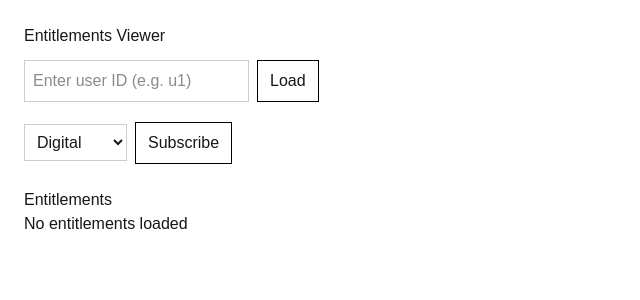
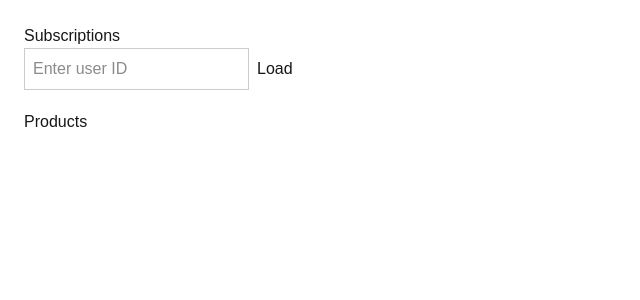
Before and after one commit to lukaskeelwapo/atlantic-assessment, a Next.js app: page / in a window 1280 px wide. Shown: the top 300 px of the page, without its empty margins (0-640 px from the left). Built offline with nearby package versions, Linux system fonts and the light colour scheme.

Commit message:
fix: add ability to unsubscribe

```diff
--- /dev/null
+++ b/src/app/api/products/route.ts
@@ -0,0 +1,9 @@
+
+import { PRODUCTS } from "@/app/lib/products"
+
+// So front end can access full list of products
+export async function GET(
+  request: Request,
+) {
+  return Response.json(PRODUCTS)
+}
--- a/src/app/api/registrations/[id]/revoke/route.ts
+++ b/src/app/api/registrations/[id]/revoke/route.ts
@@ -0,0 +1,30 @@
+import { registrations } from "@/app/lib/registrations"
+
+// This unsubscribes a user from a product by updates the expiresAt value of the registration
+export async function POST(
+  request: Request,
+  context: { params: { id: string } }
+) {
+  const { id } = context.params
+
+  const now = new Date()
+
+  const registration = registrations.find(
+    (r) => r.id === id
+  )
+
+  if (!registration) {
+    return Response.json(
+      { error: "Registration not found" },
+      { status: 404 }
+    )
+  }
+
+  registration.expiresAt = now.toISOString()
+
+  return Response.json({
+    success: true,
+    message: "Registration revoked successfully",
+    registration,
+  })
+}
--- a/src/app/api/registrations/route.ts
+++ b/src/app/api/registrations/route.ts
@@ -52,3 +52,39 @@ export async function POST(
     { status: 201 }
   )
 }
+
+export async function GET(request: Request) {
+  const { searchParams } = new URL(request.url)
+
+  const userId = searchParams.get("userId")
+
+  if (!userId) {
+    return Response.json(
+      { error: "userId is required" },
+      { status: 400 }
+    )
+  }
+
+  const now = new Date()
+
+  const userRegistrations = registrations.filter(
+    (r) => {
+      if (r.userId !== userId) return false
+
+      // filter out expired
+      if (
+        r.expiresAt &&
+        new Date(r.expiresAt) < now
+      ) {
+        return false
+      }
+
+      return true
+    }
+  )
+
+  return Response.json({
+    userId,
+    registrations: userRegistrations,
+  })
+}
--- /dev/null
+++ b/src/app/components/Products.tsx
@@ -0,0 +1,110 @@
+"use client"
+
+import { PRODUCTS } from "@/app/lib/products"
+
+type Props = {
+  userId: string
+  entitlements: string[]
+  onChange: () => Promise<void>
+}
+
+export default function Products({
+  userId,
+  entitlements,
+  onChange,
+}: Props) {
+  const productList = Object.values(PRODUCTS)
+
+  const hasEntitlement = (productId: string) => {
+    const product = PRODUCTS[productId as keyof typeof PRODUCTS]
+
+    return product.entitlements.some((e) =>
+      entitlements.includes(e)
+    )
+  }
+
+  async function subscribe(productId: string) {
+    await fetch("/api/registrations", {
+      method: "POST",
+      headers: {
+        "Content-Type": "application/json",
+      },
+      body: JSON.stringify({
+        userId,
+        productId,
+      }),
+    })
+
+    await onChange()
+  }
+
+  async function unsubscribe(registrationId: string) {
+    await fetch(
+      `/api/registrations/${registrationId}/revoke`,
+      {
+        method: "POST",
+      }
+    )
+
+    await onChange()
+  }
+
+  return (
+    <div style={{ marginTop: 24 }}>
+      <h2>Products</h2>
+
+      <div>
+        {productList.map((product) => {
+          const isActive = hasEntitlement(product.id)
+
+          return (
+            <div
+              key={product.id}
+              style={{
+                display: "flex",
+                justifyContent: "space-between",
+                padding: 12,
+                border: "1px solid #ddd",
+                marginTop: 8,
+              }}
+            >
+              <div>
+                <strong>{product.name}</strong>
+              </div>
+
+              <div>
+                {isActive ? (
+                  <button
+                    onClick={() =>
+                      unsubscribe(product.id)
+                    }
+                    style={{
+                      border: "1px solid red",
+                      color: "red",
+                      padding: "6px 10px",
+                    }}
+                  >
+                    Unsubscribe
+                  </button>
+                ) : (
+                  <button
+                    onClick={() =>
+                      subscribe(product.id)
+                    }
+                    style={{
+                      border: "1px solid green",
+                      color: "green",
+                      padding: "6px 10px",
+                    }}
+                  >
+                    Subscribe
+                  </button>
+                )}
+              </div>
+            </div>
+          )
+        })}
+      </div>
+    </div>
+  )
+}
--- a/src/app/lib/products.ts
+++ b/src/app/lib/products.ts
@@ -1,7 +1,7 @@
 import { Entitlements } from "./entitlements"
 
 // A product has access to a specific list of entitlements
-type Product = {
+export type Product = {
     name: string,
     id: string,
 
--- a/src/app/lib/registrations.ts
+++ b/src/app/lib/registrations.ts
@@ -1,7 +1,7 @@
 import { ProductId } from "./products"
 
 // A registration represents a specific user's access to a specific product
-type Registration = {
+export type Registration = {
     id: string,
 
     userId: string
--- a/src/app/page.tsx
+++ b/src/app/page.tsx
@@ -1,34 +1,34 @@
 "use client"
 
 import { useState } from "react"
+import { Product } from "./lib/products"
+import { Registration } from "./lib/registrations"
 
 // This is where users can see their products, and subscribe or unsubscribe
 export default function Home() {
 
   const [userId, setUserId] = useState("")
-  const [productId, setProductId] = useState("digital")
-  const [entitlements, setEntitlements] = useState<string[]>([])
+  const [products, setProducts] = useState<Product[]>([])
+  const [registrations, setRegistrations] = useState<Registration[]>([])
 
-  // load the entitlements for a given user
-  async function loadEntitlements() {
+  // load the users data
+  async function loadUserData() {
     if (!userId) return
 
-    const response = await fetch(
-      `/api/entitlements/${userId}`
-    )
+    const [productsRes, regRes] = await Promise.all([
+      fetch("/api/products"),
+      fetch(`/api/registrations?userId=${userId}`),
+    ])
 
-    const data = await response.json()
+    const productsData = await productsRes.json()
+    const registrationsData = await regRes.json()
 
-    console.log(data)
-
-    setEntitlements(data.entitlements)
+    setProducts(Object.values(productsData))
+    setRegistrations(registrationsData.registrations)
   }
 
-
   // subscribe to a new product
-  async function subscribe() {
-  if (!userId || !productId) return
-
+  async function subscribe(productId: string) {
     await fetch("/api/registrations", {
       method: "POST",
       headers: {
@@ -40,79 +40,100 @@ export default function Home() {
       }),
     })
 
-    // refresh UI after subscribe
-    await loadEntitlements()
+    await loadUserData()
+  }
+
+    function getRegistration(productId: string) {
+      return registrations.find(
+        (r) => r.productId === productId
+      )
+    }
+
+  // unsubscribe from a product
+  async function unsubscribe(productId: string) {
+
+    const registrationId = getRegistration(productId)
+
+    await fetch(`/api/registrations/${registrationId}/revoke`, {
+      method: "POST",
+    })
+
+    await loadUserData()
   }
 
   return (
     <div style={{ padding: 24 }}>
-      <h1>Entitlements Viewer</h1>
+      <h1>Subscriptions</h1>
 
-      <div style={{ marginTop: 12 }}>
+      {/* USER INPUT */}
+      <div style={{ marginBottom: 20 }}>
         <input
           value={userId}
-          onChange={(e) =>
-            setUserId(e.target.value)
-          }
-          placeholder="Enter user ID (e.g. u1)"
-          style={{
-            border: "1px solid #ccc",
-            padding: 8,
-            marginRight: 8,
-          }}
+          onChange={(e) => setUserId(e.target.value)}
+          placeholder="Enter user ID"
+          style={{ padding: 8, border: "1px solid #ccc" }}
         />
 
-        <button
-          onClick={loadEntitlements}
-          style={{
-            border: "1px solid black",
-            padding: "8px 12px",
-          }}
-        >
+        <button onClick={loadUserData} style={{ marginLeft: 8 }}>
           Load
         </button>
       </div>
 
-      <div style={{ marginTop: 20 }}>
-        <select
-          value={productId}
-          onChange={(e) =>
-            setProductId(e.target.value)
+      {/* PRODUCTS LIST */}
+      <div>
+        <h2>Products</h2>
+
+        {products.map((product) => {
+          const reg = getRegistration(product.id)
+          const isSubscribed = !!reg
+
+          return (
+            <div
+              key={product.id}
+              style={{
+                display: "flex",
+                justifyContent: "space-between",
+                padding: 12,
+                border: "1px solid #ddd",
+                marginTop: 8,
+              }}
+            >
+              <div>
+                <strong>{product.name}</strong>
+              </div>
+
+              <div>
+                {isSubscribed ? (
+                  <button
+                    onClick={() =>
+                      unsubscribe(product.id)
                     }
                     style={{
-            border: "1px solid #ccc",
-            padding: 8,
-            marginRight: 8,
+                      border: "1px solid red",
+                      color: "red",
+                      padding: "6px 10px",
                     }}
                   >
-          <option value="digital">Digital</option>
-          <option value="print">Print</option>
-          <option value="premium">Premium</option>
-        </select>
-
+                    Unsubscribe
+                  </button>
+                ) : (
                   <button
-          onClick={subscribe}
+                    onClick={() =>
+                      subscribe(product.id)
+                    }
                     style={{
-            border: "1px solid black",
-            padding: "8px 12px",
+                      border: "1px solid green",
+                      color: "green",
+                      padding: "6px 10px",
                     }}
                   >
                     Subscribe
                   </button>
+                )}
               </div>
-
-      <div style={{ marginTop: 24 }}>
-        <h2>Entitlements</h2>
-
-        {entitlements.length === 0 ? (
-          <p>No entitlements loaded</p>
-        ) : (
-          <ul>
-            {entitlements.map((e) => (
-              <li key={e}>{e}</li>
-            ))}
-          </ul>
-        )}
+            </div>
+          )
+        })}
       </div>
     </div>
   );
```
Lines whose indentation alone changed are shown as unchanged.
